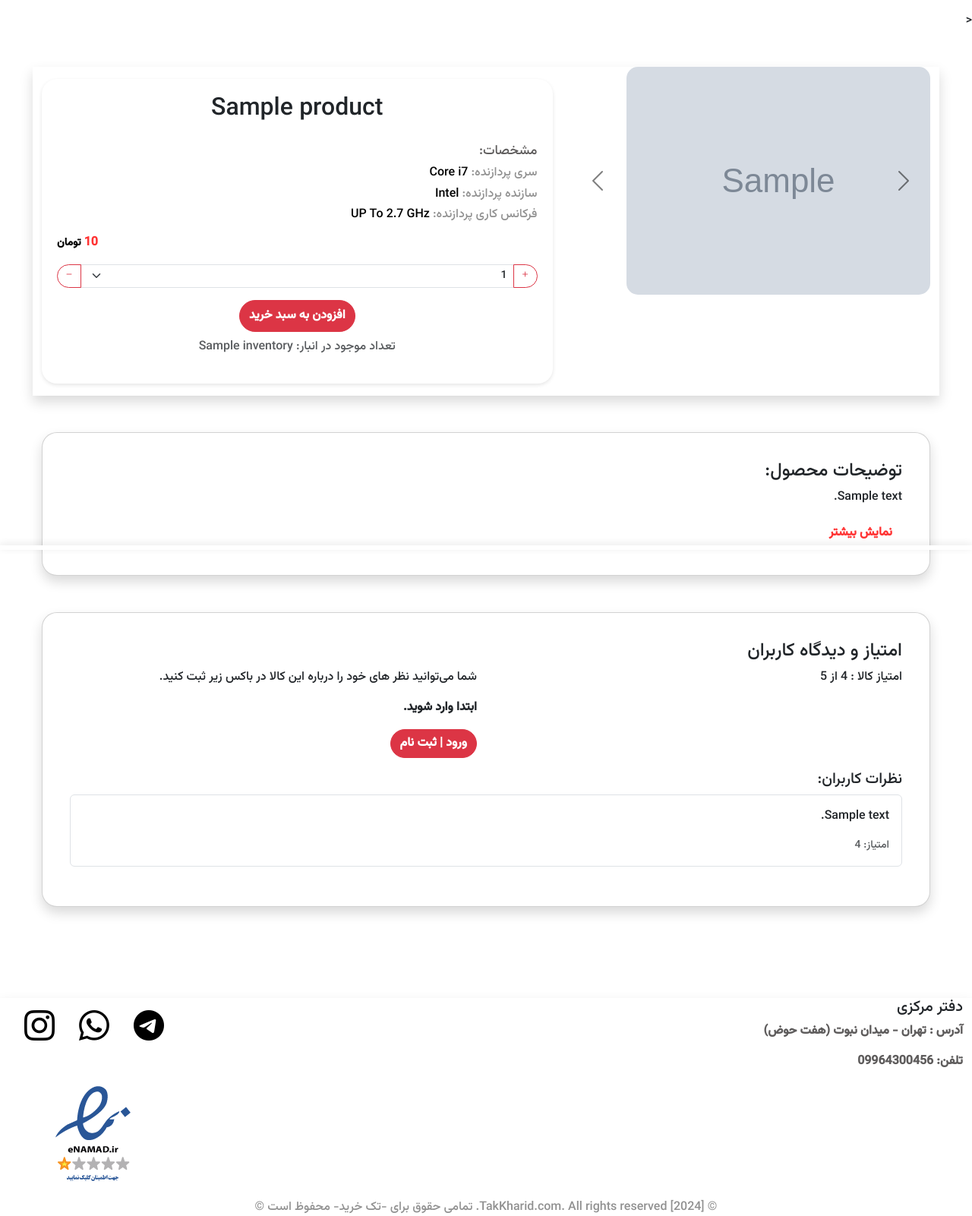
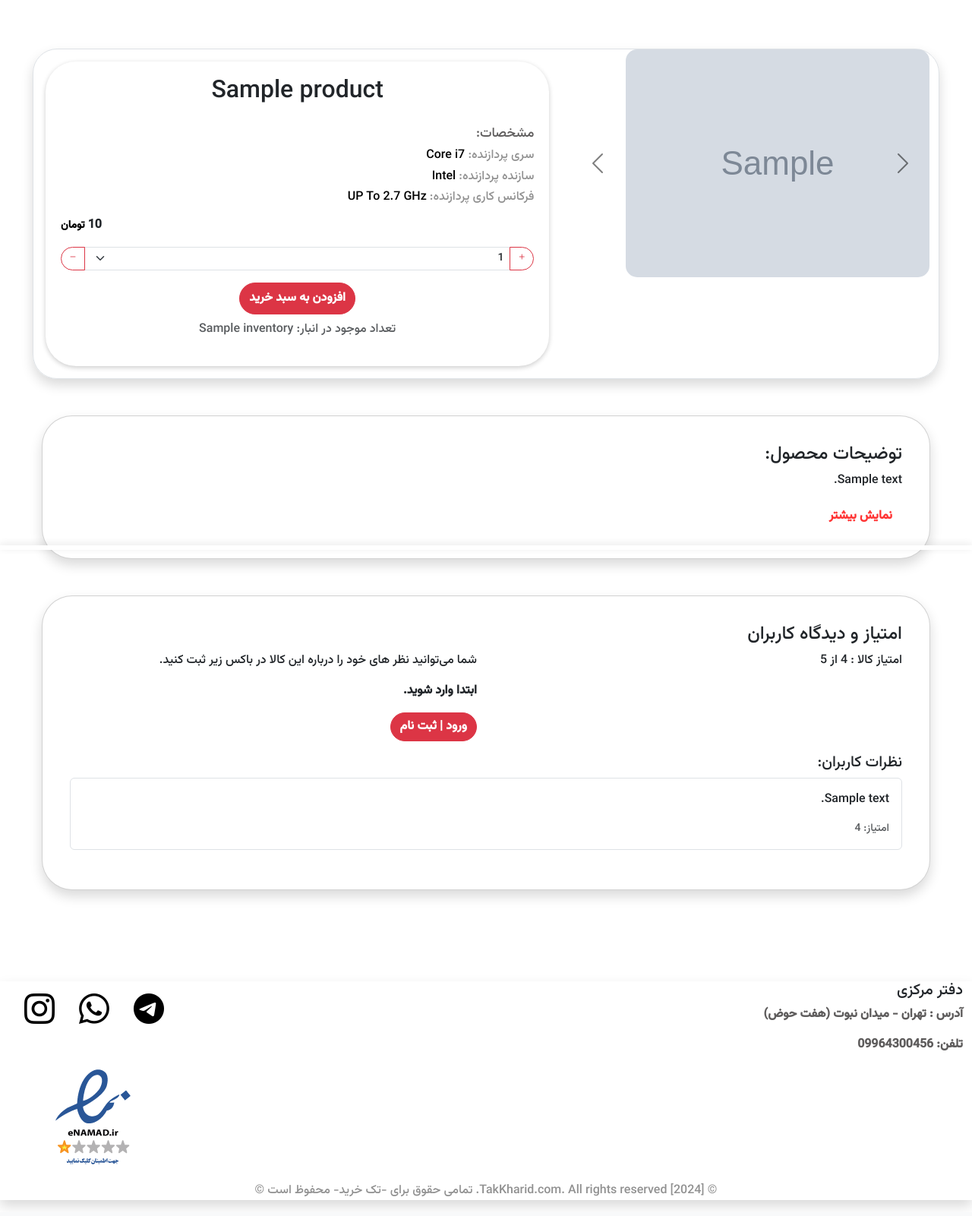
Before and after one commit to kiarashshahedi/OnlineShop-ArvanServer, a Django app: template products/templates/products/product_details.html in a window 1280 px wide. Shown: the part 76-1677 px from the top of the page at 76% size. Run offline with Django 5.2, Linux system fonts and the light colour scheme; the template is opened without the code that fills it: most values are stand-ins (such as "Sample title", 1, 10 or a date in 2020); grey boxes marked "Sample" are stand-in pictures.

Commit message:
make some changes in product detail page

```diff
--- a/products/templates/products/navbar.html
+++ b/products/templates/products/navbar.html
@@ -140,7 +140,7 @@
 <!--PHONE RESPONSIVE-->
 
 <!-- Fixed bottom options -->
-<<div class="fixed-bottom fixed-bottom-options">
+<div class="fixed-bottom fixed-bottom-options">
     <div class="container-fluid">
         <div class="row text-center">
             <div class="col-3  d-md-none d-grid">
--- a/products/templates/products/product_details.html
+++ b/products/templates/products/product_details.html
@@ -25,13 +25,13 @@
 
         .card-product {
             background-color: #fff;
-            border-radius: 20px;
-            box-shadow: 0 2px 5px rgba(0, 0, 0, 0.1);
+            border-radius: 40px;
+            box-shadow: 0 2px 6px rgba(0, 0, 0, 0.2);
             padding: 20px;
         }
 
         .card-product .btn {
-            border-radius: 20px;
+            border-radius: 40px;
             font-weight: bold;
             transition: all 0.6s ease;
         }
@@ -60,7 +60,7 @@
 
 <div class="container mt-5">
 
-    <div class="row shadow">
+    <div class="row shadow border border-1 rounded-5">
         <div class="col-md-5">
             <div id="carouselExampleDark" class="carousel carousel-dark slide" data-bs-ride="carousel">
                 <div class="carousel-inner">
@@ -81,16 +81,18 @@
             </div>
         </div>
         <div class="col-md-7 col-12">
-            <div class=" card-product my-3 ">
+            <div class=" card-product my-3 mx-1">
                 <div class="card-body text-center">
                     <h2 class="card-title">{{ product.name }}</h2>
                     <h5 class="text-colorforbuyLow text-start mt-4"> <small>مشخصات:</small></h5>
                     <h6 class="text-colorforbuy text-start">سری پردازنده: <span class="text-black">Core i7</span></h6>
                     <h6 class="text-colorforbuy text-start">سازنده پردازنده: <span class="text-black">Intel</span> </h6>
                     <h6 class="text-colorforbuy text-start">فرکانس کاری پردازنده: <span class="text-black">UP To 2.7 GHz</span> </h6>
-                    <p class="card-text mt-3 text-end fw-bold text-color1 ">
+                    <p class="card-text mt-3 text-end fw-bold ">
                         {% if product.in_sale %}
-                        <s>{{ product.price }}</s> {{ product.sale_price }}
+                        <span class="text-colorforbuyLow text-color1"><small><s>{{ product.price }}</s></small></span>
+                        <span class="mx-1 text-black">{{ product.sale_price }}</span>
+
                         {% else %}
                         {{ product.price }}
                         {% endif %}
@@ -175,7 +177,7 @@
                             </form>
                             {% else %}
                             <p class="fw-bold">ابتدا وارد شوید.</p>
-                            <form method="post" action="{% url 'login' %}">
+                            <form method="post" action="{% url 'register_view' %}">
                                 {% csrf_token %}
                                 <input type="hidden" name="next" value="{{ request.GET.next }}">
                                 <button type="submit" class="btn btn-danger text-white">ورود | ثبت نام</button>
```
Also changed, not shown: products/templates/products/discounted.html (+17 -12 lines), db.sqlite3.
